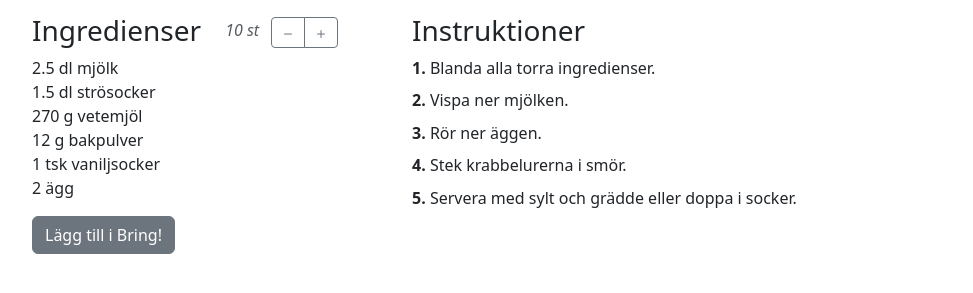
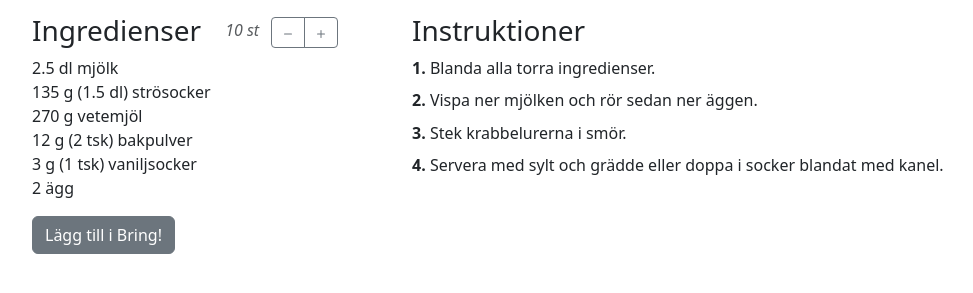
Before and after one commit to jolars/recipes, a Jekyll site: the page built from _recipes/krabbelurer.md, in a window 1280 px wide, cut to the strip 184-477 px from the top of the page. Shown: the whole strip, without its empty margins (145-1118 px from the left). Built offline with Jekyll 4.4.1, drawn with Linux system fonts in a browser that asks for light colours.

Commit message:
feat: update krabbelurer

```diff
--- a/_recipes/krabbelurer.md
+++ b/_recipes/krabbelurer.md
@@ -11,15 +11,14 @@ servings: 10 st
 ingredients:
   main:
     - 2.5 dl mjölk
-    - 1.5 dl strösocker
+    - 135 g (1.5 dl) strösocker
     - 270 g vetemjöl
-    - 12 g bakpulver
-    - 1 tsk vaniljsocker
+    - 12 g (2 tsk) bakpulver
+    - 3 g (1 tsk) vaniljsocker
     - 2 ägg
 ---
 
 1. Blanda alla torra ingredienser.
-2. Vispa ner mjölken.
-3. Rör ner äggen.
-4. Stek krabbelurerna i smör.
-5. Servera med sylt och grädde eller doppa i socker.
+2. Vispa ner mjölken och rör sedan ner äggen.
+3. Stek krabbelurerna i smör.
+4. Servera med sylt och grädde eller doppa i socker blandat med kanel.
```
